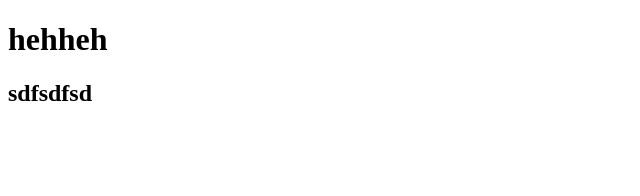
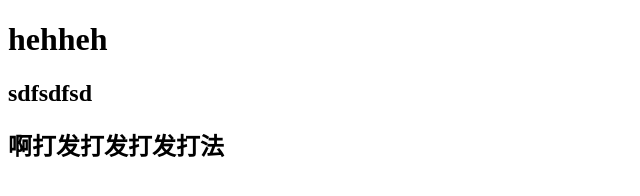
Before and after one commit to zhengyuncheng/Demo1, a plain HTML site: page index.html in a window 1280 px wide. Shown: the whole page, without its empty margins (0-640 px from the left). Drawn offline with Linux system fonts and the light colour scheme.

Commit message:
这是第四次提交

```diff
--- a/index.html
+++ b/index.html
@@ -10,6 +10,7 @@
 <body>
   <h1>hehheh</h1>
   <h2>sdfsdfsd</h2>
+  <h2>啊打发打发打发打法</h2>
 </body>
 
 </html>
```
Also changed, not shown: a.txt (added).
